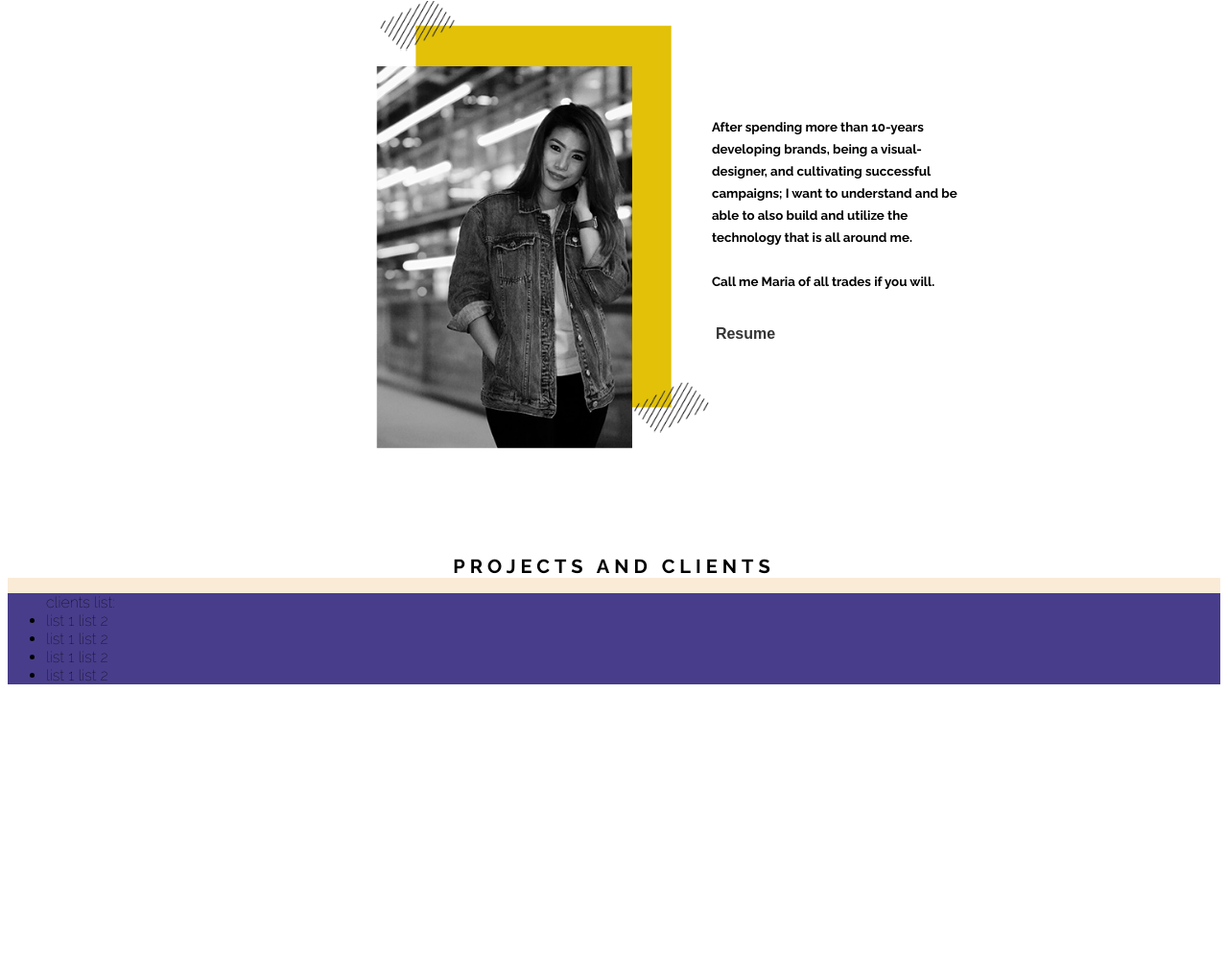
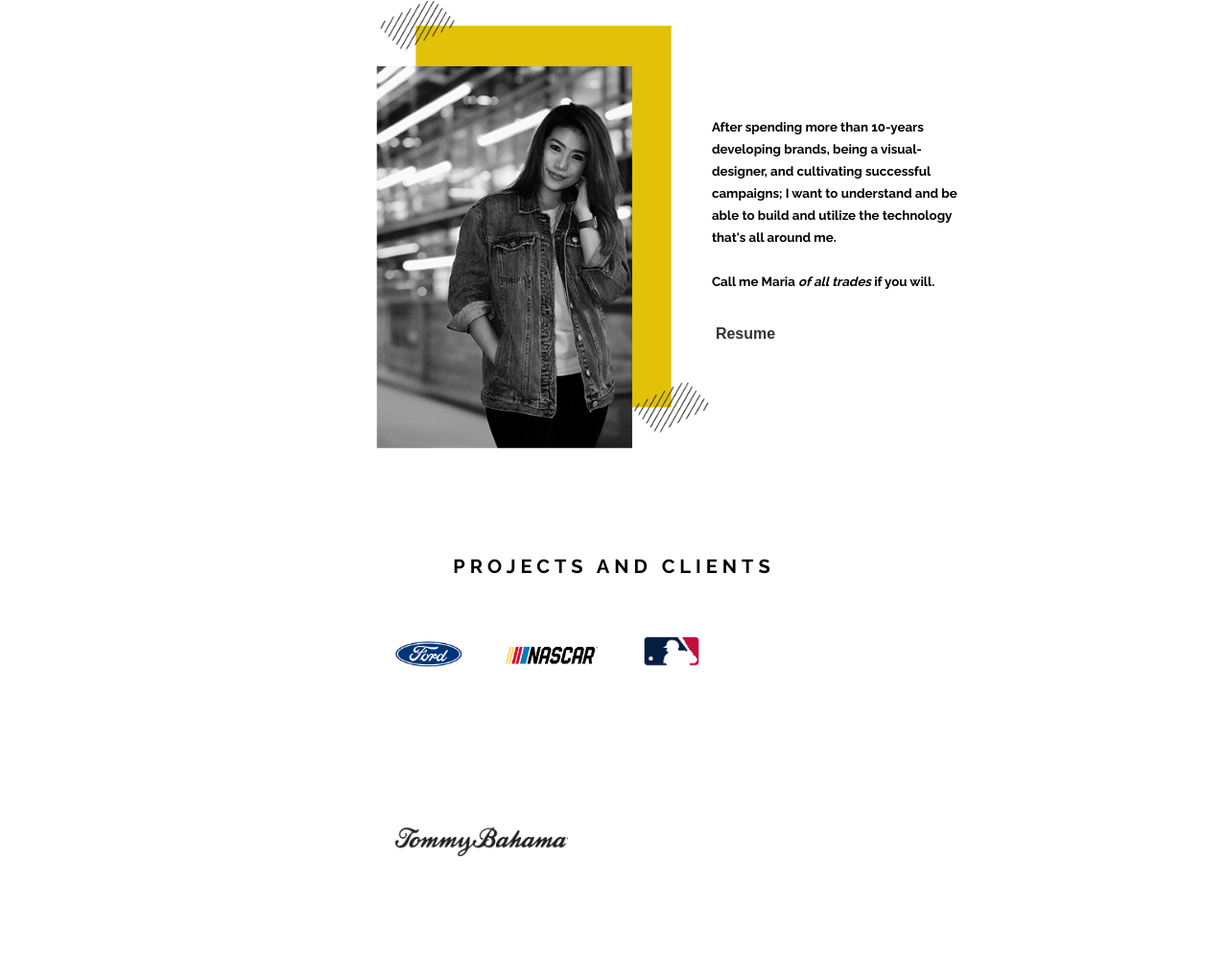
Before and after one commit to mxpux/mxpux.github.io, a plain HTML site: page index.html in a window 1280 px wide. Shown: the part 1163-2159 px from the top of the page at 96% size. Before the commit the page ends 1892 px from the top, so only its background shows below. Drawn offline with Linux system fonts and the light colour scheme.

Commit message:
Added Clients section and logo

```diff
--- a/assets/css/style.css
+++ b/assets/css/style.css
@@ -45,7 +45,7 @@ h4 {
 
 
 .containerinfo {
-    background-color: antiquewhite;
+    background-color: rgb(211, 128, 19);
 
 }
 
@@ -118,9 +118,25 @@ h4 {
     display: flex;
     letter-spacing: 5px;
     background-color: rgb(255, 255, 255);
+
 }
 
 
 .clients {
-    background-color:darkslateblue;
+    background-color:rgb(255, 255, 255);
+    position: absolute;
+    color: #333;
+    width: 37%;
+    flex-wrap: wrap;
+    display: flex;
+    align-items: center;
+    justify-content: center;
+    margin-left: 30%;
 }
+
+.clogo {
+    padding-top: 60px;
+    padding-left: 20px;
+    padding-right: 20px;
+    padding-bottom: 100px;
+}
--- a/index.html
+++ b/index.html
@@ -48,7 +48,7 @@
             <img src="assets/images/aboutm.png" alt="me" max-width="100%vh" width=380px id="aboutme">
 
             <p>After spending more than 10-years developing brands, being a visual-designer, and cultivating successful campaigns;
-            I want to understand and be able to also build and utilize the technology that is all around me. <br/><br />Call me Maria of all trades if you will.
+            I want to understand and be able to build and utilize the technology that's all around me. <br/><br />Call me Maria <em>of all trades</em> if you will.
 
             <br />
             <br />
@@ -65,14 +65,14 @@
 
             <div class="clients">
             <max-width="100%vh" width=380px id="clients">
-                <ul>
-                    clients list:
-                    <li> list 1 list 2</li>
-                    <li> list 1 list 2</li>
-                    <li> list 1 list 2</li>
-                    <li> list 1 list 2</li>
 
-                </ul>
+
+                 <img src="assets/images/ford.png" width="70px" class="clogo">
+                 <img src="assets/images/nascar.png" width="100px" class="clogo">
+                 <img src="assets/images/mlb.png" width="60px" class="clogo">
+                 <img src="assets/images/tommybahama.png" width="180px" class="clogo">
+
+
 
 
     </section>
```
Also changed, not shown: assets/images/ford.png (added), assets/images/mlb.png (added), assets/images/nascar.png (added), assets/images/tommybahama.png (added).
